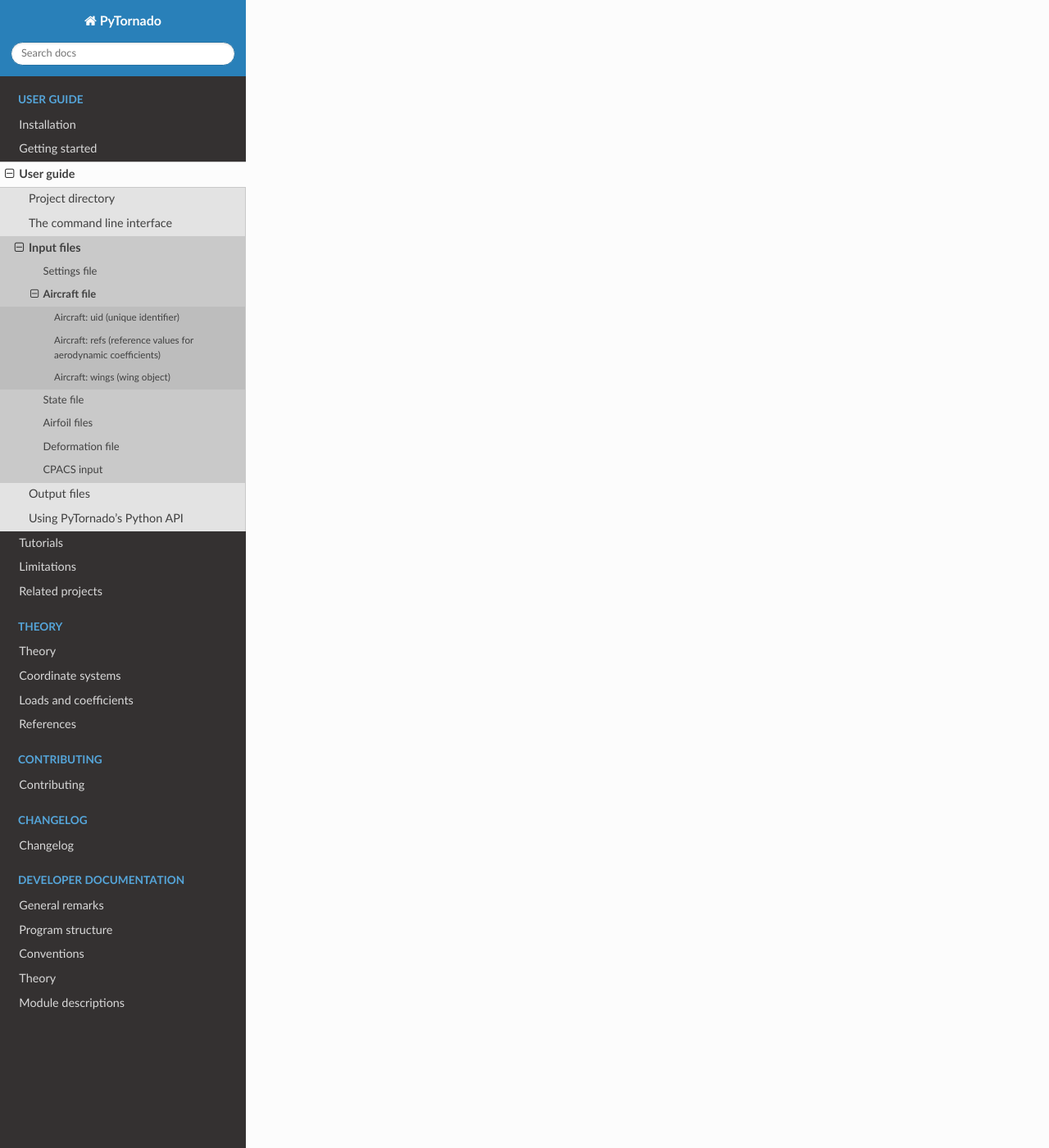
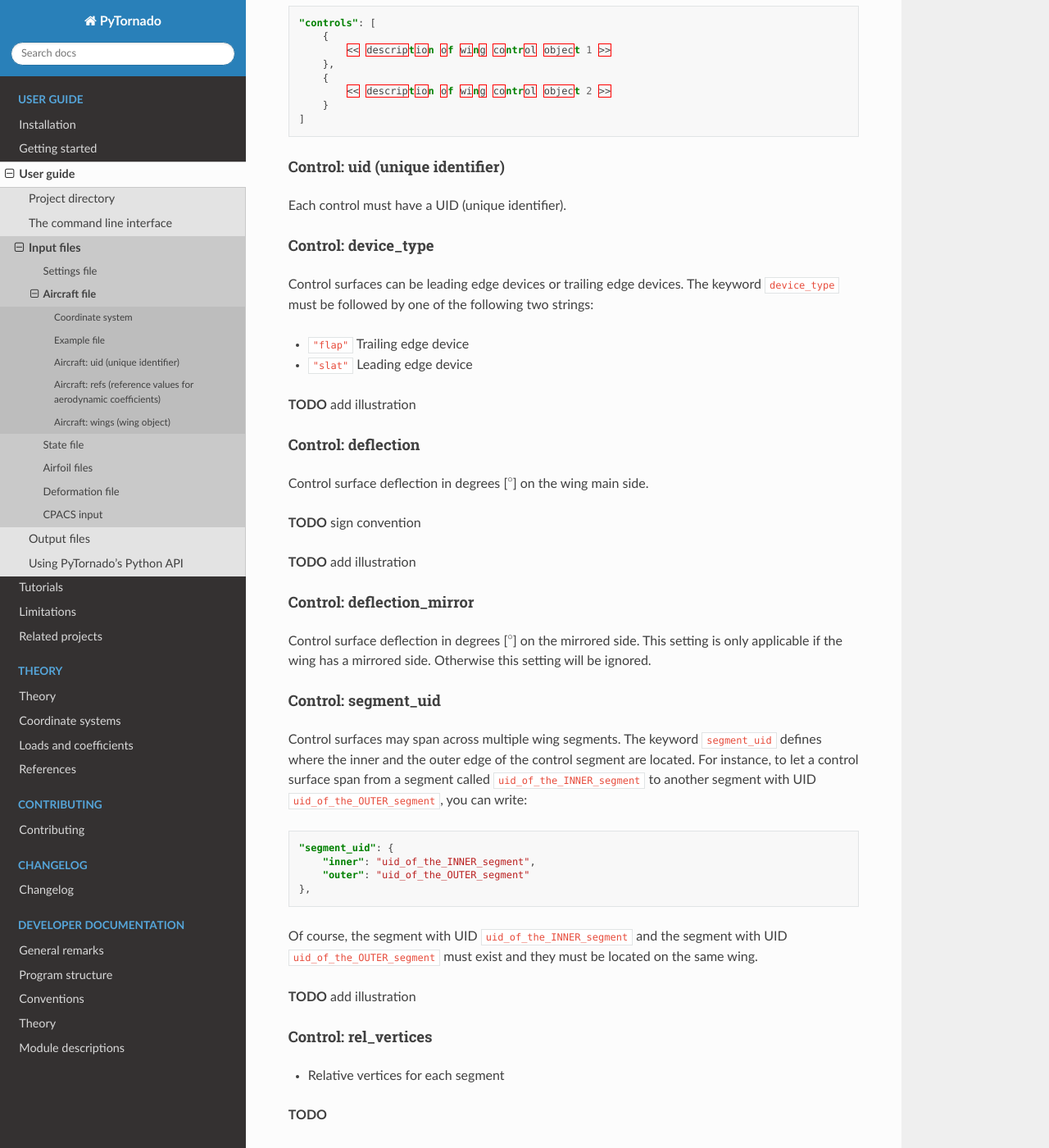
Before and after one commit to airinnova/pytornado, a Sphinx documentation site: the page built from docs/source/user_guide/input_file_aircraft.rst, in a window 1280 px wide and 1400 px high, scrolled down 4790 px. Shown: the whole window at 82% size. Built offline with Sphinx 7.4.7 and the Read the Docs theme 2.0.0, drawn with Linux system fonts in a browser that asks for light colours; the version number could not be read and is left out; some of the changed text lies outside the part shown.

Commit message:
Updated documentation (aircraft file)

```diff
--- a/docs/source/dev_doc/conventions.rst
+++ b/docs/source/dev_doc/conventions.rst
@@ -27,6 +27,10 @@
 
 
 
+.. figure:: ../_static/images/conventions/aircraft_hierarchy.svg
+    :width: 550
+    :alt: Aircraft model
+    :align: center
 
 
 
--- a/docs/source/user_guide/input_file_aircraft.rst
+++ b/docs/source/user_guide/input_file_aircraft.rst
@@ -3,18 +3,35 @@
 Aircraft file
 =============
 
-**TODO** add coordinate system
-
 An aircraft file defines the (undeformed) geometry of an aircraft. Aircraft models are defined using a hierarchical system. An **aircraft** is made up of one or more **wings**. Each wing may be divided into **segments** (a quadrilateral), and each wing may also have **control surfaces**.
 
-.. figure:: _static/images/aircraft_hierarchy.svg
-    :width: 550
+.. figure:: _static/images/aircraft_hierarchy_simple.svg
+    :width: 650
     :alt: Aircraft model
     :align: center
 
     An *aircraft* is broken down into *wings* and a wing is broken down into *segments*. Each wing can have any number of *control surfaces*. (Note that *segment strips* and *strip subdivisions* are part of |name|'s internal API. However, they are not relevant for the model input discussed here.)
 
-The aircraft definition file closely resembles the this hierarchical structure. A fairly simple example is shown below.
+Coordinate system
+-----------------
+
+Note that all absolute coordinates in the aircraft file are based to the *body-fixed* coordinate system.
+
+.. figure:: ../_static/images/conventions/body_fixed_coordinate_system.svg
+   :width: 300 px
+   :align: center
+   :alt: Body fixed coordinate system
+
+   Body fixed coordinate system
+
+.. seealso::
+
+    :ref:`coordinate_systems`
+
+Example file
+------------
+
+The aircraft definition file closely resembles the this hierarchical structure discussed above. A fairly simple example is shown below.
 
 .. include:: pytornado/aircraft/template_aircraft.json
     :code: json
@@ -147,7 +164,7 @@
 Segments: panels
 ^^^^^^^^^^^^^^^^
 
-The number of panels can be set manually for a specific segment.
+The number of panels can be set manually for a specific segment. ``num_s`` is the number of *spanwise* panels and ``num_c`` is the number of *chordwise* panels.
 
 .. code:: json
 
@@ -163,28 +180,87 @@
 Wing: controls
 ~~~~~~~~~~~~~~
 
+Besides ``segments`` (at least one required), wings can optionally have *control surfaces* which are defined using the keyword ``controls``. The ``controls`` keyword is followed by a list (square bracket). Each list entry must be a description of a separate control surface.
+
+*Structure of the contol surface list*
+
+.. code:: json
+
+    "controls": [
+        {
+            << description of wing control object 1 >>
+        },
+        {
+            << description of wing control object 2 >>
+        }
+    ]
+
 Control: uid (unique identifier)
 ^^^^^^^^^^^^^^^^^^^^^^^^^^^^^^^^
+
+Each control must have a UID (|uid|).
 
 Control: device_type
 ^^^^^^^^^^^^^^^^^^^^
 
+Control surfaces can be leading edge devices or trailing edge devices. The keyword ``device_type`` must be followed by one of the following two strings:
+
+* ``"flap"`` Trailing edge device
+* ``"slat"`` Leading edge device
+
+**TODO** add illustration
+
 Control: deflection
 ^^^^^^^^^^^^^^^^^^^
+
+Control surface deflection in degrees [:math:`^\circ`] on the wing main side.
+
+**TODO** sign convention
+
+**TODO** add illustration
 
 Control: deflection_mirror
 ^^^^^^^^^^^^^^^^^^^^^^^^^^
 
+Control surface deflection in degrees [:math:`^\circ`] on the mirrored side. This setting is only applicable if the wing has a mirrored side. Otherwise this setting will be ignored.
+
 Control: segment_uid
 ^^^^^^^^^^^^^^^^^^^^
+
+Control surfaces may span across multiple wing segments. The keyword ``segment_uid`` defines where the inner and the outer edge of the control segment are located. For instance, to let a control surface span from a segment called ``uid_of_the_INNER_segment`` to another segment with UID ``uid_of_the_OUTER_segment``, you can write:
+
+.. code:: json
+
+    "segment_uid": {
+        "inner": "uid_of_the_INNER_segment",
+        "outer": "uid_of_the_OUTER_segment"
+    },
+
+Of course, the segment with UID ``uid_of_the_INNER_segment`` and the segment with UID ``uid_of_the_OUTER_segment`` must exist and they must be located on the same wing.
+
+**TODO** add illustration
 
 Control: rel_vertices
 ^^^^^^^^^^^^^^^^^^^^^
 
+* Relative vertices for each segment
+
+**TODO**
+
 Control: rel_hinge_vertices
 ^^^^^^^^^^^^^^^^^^^^^^^^^^^
+
+* Relative vertices for each segment
+
+**TODO**
 
 Control: panels
 ^^^^^^^^^^^^^^^
 
-**TODO** Explain
+The ``panels`` setting for control surfaces is an optional setting which can be used to manually set the number of panels for a specific control surface. Notice that only the number of *chordwise* panels can be set for a control surface. The number of spanwise panels is determined by the segment on which the control is placed.
+
+.. code:: json
+
+    "panels": {
+        "num_c": 5
+    }
```
Also changed, not shown: docs/source/theory/coordinate_systems.rst (+9 -1 lines), docs/source/_static/images/conventions/aircraft_hierarchy.svg (renamed from docs/source/user_guide/_static/images/aircraft_hierarchy.svg), docs/source/_static/images/conventions/body_fixed_coordinate_system.svg (added), docs/source/user_guide/_static/images/aircraft_hierarchy_simple.svg (added).
